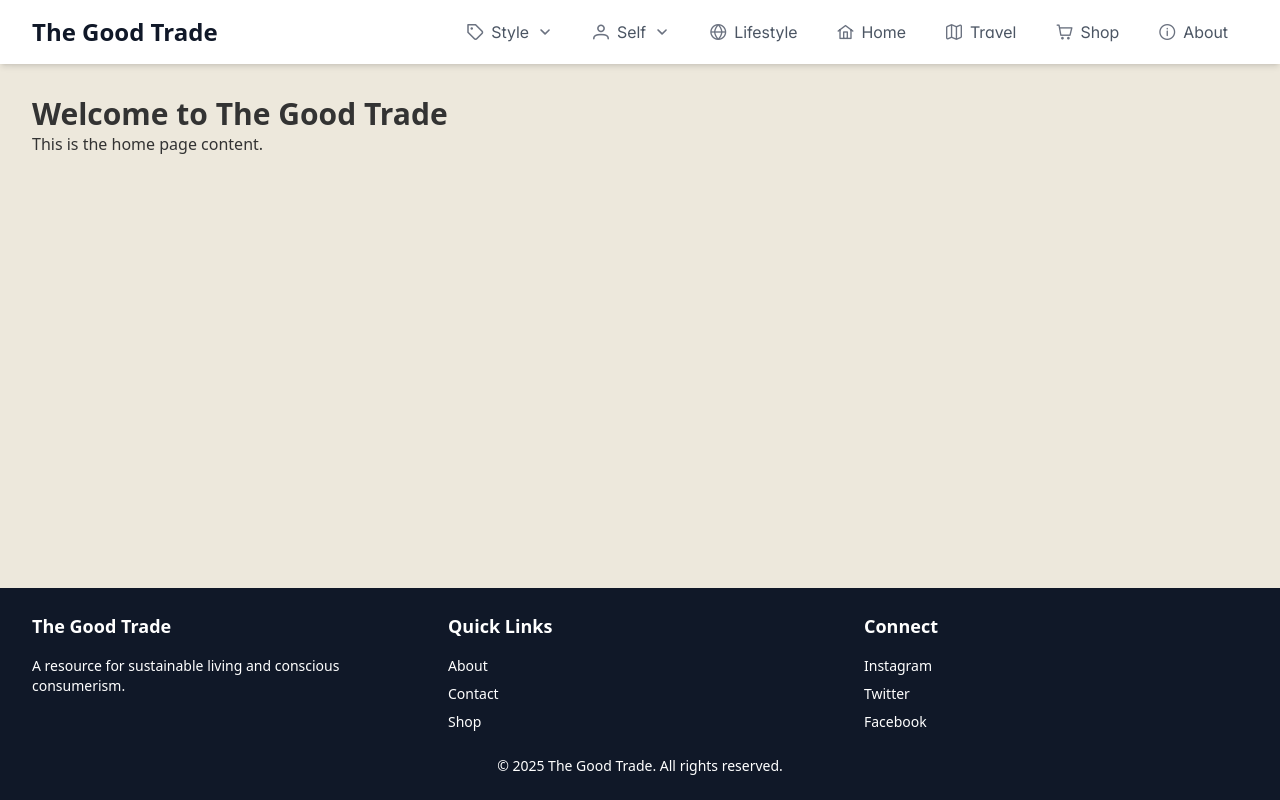
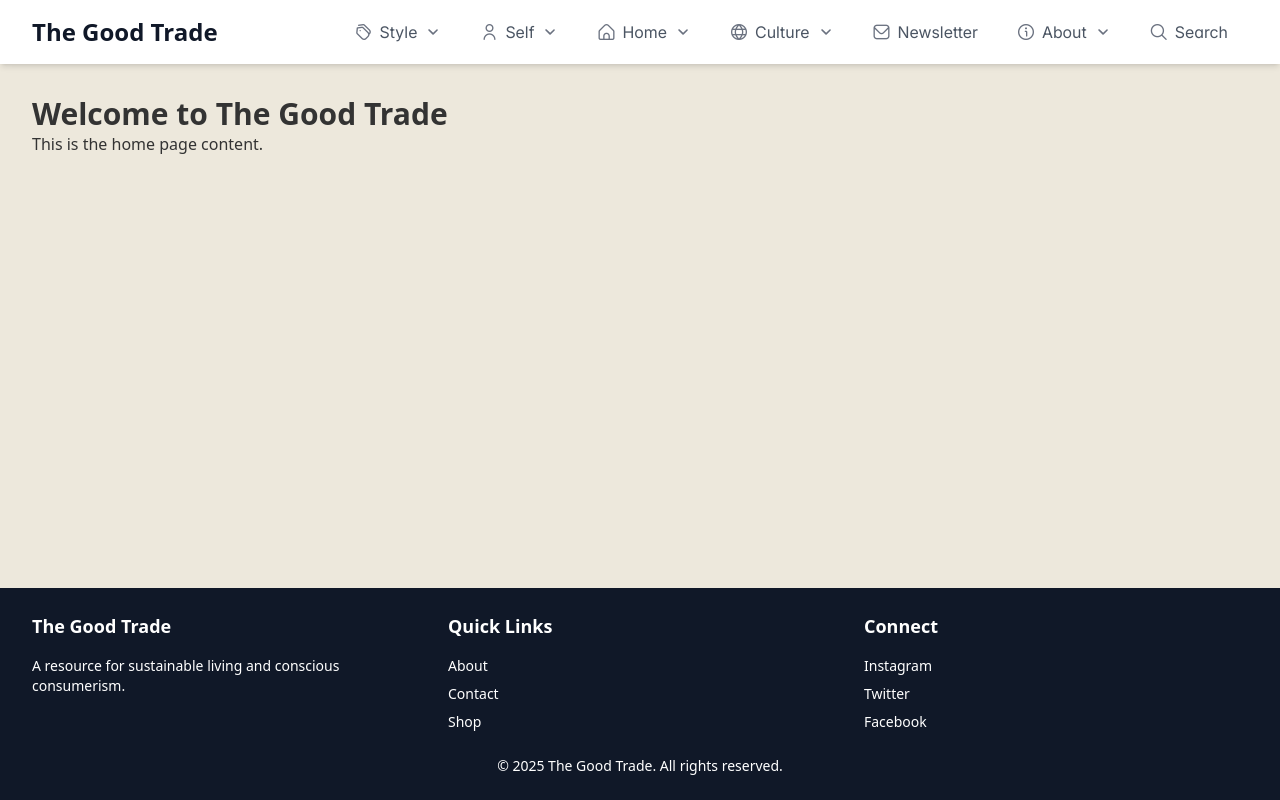
Before and after one commit to vakhoa4875/home-blog, a React (Vite) app: page / in a window 1280 px wide. Built offline with nearby package versions, Linux system fonts and the light colour scheme.

Commit message:
feat: add Flaticon icons and refactor Navbar menu items for improved navigation

```diff
--- a/package.json
+++ b/package.json
@@ -11,8 +11,8 @@
     "preview": "vite preview"
   },
   "dependencies": {
+    "@flaticon/flaticon-uicons": "^3.3.1",
     "@tailwindcss/vite": "^4.0.14",
-    "primeicons": "^7.0.0",
     "primereact": "^10.9.3",
     "react": "^19.0.0",
     "react-dom": "^19.0.0",
--- a/src/App.css
+++ b/src/App.css
@@ -1,10 +1,13 @@
+/* Import TailwindCSS */
 @import "tailwindcss";
 
+/* Import PrimeReact theme */
+@import 'primereact/resources/themes/lara-light-indigo/theme.css' layer(primereact);
+
+/* Import custom theme overrides */
+@import './custom-theme.css';
+
 @layer tailwind-base, primereact, tailwind-utilities;
-
-@import 'primereact/resources/themes/lara-light-indigo/theme.css' layer(primereact);
-@import './custom-theme.css';
-/* Custom theme overrides */
 
 .custom\:block {
   @media (width >=1040px) {
@@ -33,10 +36,18 @@
 /* Menubar Styles */
 .p-menubar {
   border: none !important;
-  background-color: white !important;
+  background-color: white ! important;
   padding: 0 !important;
 }
 
 .p-menubar .p-submenu-list {
   width: max-content !important;
 }
+
+.p-menuitem-icon,
+.fi {
+  display: flex;
+  align-items: center;
+  /* Căn giữa icon */
+  justify-content: center;
+}
--- a/src/components/Navbar.tsx
+++ b/src/components/Navbar.tsx
@@ -1,101 +1,31 @@
-import { Button } from 'primereact/button';
-import { Menubar } from 'primereact/menubar';
-import { MenuItem } from 'primereact/menuitem';
-import { PanelMenu } from 'primereact/panelmenu';
-import { Sidebar } from 'primereact/sidebar';
-import React, { useState } from 'react';
-import { Link } from 'react-router-dom';
+import { Button } from "primereact/button";
+import { Menubar } from "primereact/menubar";
+import { PanelMenu } from "primereact/panelmenu";
+import { Sidebar } from "primereact/sidebar";
+import React, { useState } from "react";
+import { Link } from "react-router-dom";
+import { menuItems } from "./menuItems";
 
-export const menuItems: MenuItem[] = [
-  {
-    label: 'Style',
-    icon: 'pi pi-tag',
-    items: [
-      {
-        label: 'Fashion',
-        icon: 'pi pi-shopping-cart',
-        url: '/fashion',
-      },
-      {
-        label: 'Beauty',
-        icon: 'pi pi-sparkles',
-        url: '/jewelry',
-      },
-    ]
-  },
-  {
-    label: 'Self',
-    icon: 'pi pi-user',
-    items: [
-      {
-        label: 'Wellness',
-        icon: 'pi pi-heart',
-        url: '/wellness',
-      },
-      {
-        label: 'Work & Money',
-        icon: 'pi pi-money-bill',
-        url: '/work-money',
-      },
-      {
-        label: 'Relationships',
-        icon: 'pi pi-users',
-        url: '/relationships',
-      },
-      {
-        label: 'Parenthood',
-        icon: 'pi pi-users',
-        url: '/parenthood',
-      },
-    ]
-  },
-  {
-    label: 'Lifestyle',
-    icon: 'pi pi-globe',
-    url: '/lifestyle',
-  },
-  {
-    label: 'Home',
-    icon: 'pi pi-home',
-    url: '/',
-  },
-  {
-    label: 'Travel',
-    icon: 'pi pi-map',
-    url: '/travel',
-  },
-  {
-    label: 'Shop',
-    icon: 'pi pi-shopping-cart',
-    url: '/shop',
-  },
-  {
-    label: 'About',
-    icon: 'pi pi-info-circle',
-    url: '/about',
-  },
-];
 const Navbar: React.FC = () => {
   const [sidebarVisible, setSidebarVisible] = useState(false);
+  const items = menuItems();
 
   return (
-    <nav className="w-full bg-white shadow-md fixed top-0 z-50">
-      <div className="max-w-7xl mx-auto px-4 sm:px-6 lg:px-8">
-        <div className="flex justify-between items-center h-16">
+    <nav className="fixed top-0 z-50 w-full bg-white shadow-md">
+      <div className="px-4 mx-auto max-w-7xl sm:px-6 lg:px-8">
+        <div className="flex items-center justify-between h-16">
           <div className="flex-shrink-0">
             <Link to="/" className="text-2xl font-bold text-gray-900">
               The Good Trade
             </Link>
           </div>
           <div className="hidden custom:block">
-            <Menubar
-              model={menuItems}
-            />
+            <Menubar model={items} />
           </div>
           <div className="custom:hidden">
             <Button
-              icon="pi pi-bars"
-              className="p-button-text p-button-plain text-gray-700"
+              icon="fi fi-rr-menu-burger"
+              className="text-gray-700 p-button-text p-button-plain"
               onClick={() => setSidebarVisible(true)}
             />
           </div>
@@ -107,8 +37,8 @@ const Navbar: React.FC = () => {
         position="right"
         className="w-64"
       >
-        <h2 className="text-xl font-bold mb-4">The Good Trade</h2>
-        <PanelMenu model={menuItems}></PanelMenu>
+        <h2 className="mb-4 text-xl font-bold">The Good Trade</h2>
+        <PanelMenu model={items}></PanelMenu>
       </Sidebar>
     </nav>
   );
--- /dev/null
+++ b/src/components/menuItems.ts
@@ -0,0 +1,129 @@
+import { MenuItem } from "primereact/menuitem";
+import { useNavigate } from "react-router-dom";
+
+export const menuItems = (): MenuItem[] => {
+    const navigate = useNavigate();
+
+    return [
+        {
+            label: "Style",
+            icon: "fi fi-rr-tags",
+            items: [
+                {
+                    label: "Fashion",
+                    icon: "fi fi-rr-tshirt",
+                    command: () => navigate("/fashion"),
+                },
+                {
+                    label: "Beauty",
+                    icon: "fi fi-rr-palette",
+                    command: () => navigate("/beauty"),
+                },
+            ],
+        },
+        {
+            label: "Self",
+            icon: "fi fi-rr-user",
+            items: [
+                {
+                    label: "Wellness",
+                    icon: "fi fi-rr-heart",
+                    command: () => navigate("/wellness"),
+                },
+                {
+                    label: "Work + Money",
+                    icon: "fi fi-rr-briefcase",
+                    command: () => navigate("/work-money"),
+                },
+                {
+                    label: "Relationships",
+                    icon: "fi fi-rr-users",
+                    command: () => navigate("/relationships"),
+                },
+                {
+                    label: "Parenthood",
+                    icon: "fi fi-rr-baby",
+                    command: () => navigate("/parenthood"),
+                },
+            ],
+        },
+        {
+            label: "Home",
+            icon: "fi fi-rr-home",
+            items: [
+                {
+                    label: "Decor",
+                    icon: "fi fi-rr-paint-brush",
+                    command: () => navigate("/decor"),
+                },
+                {
+                    label: "Food",
+                    icon: "fi fi-rr-utensils",
+                    command: () => navigate("/food"),
+                },
+                {
+                    label: "Zero Waste",
+                    icon: "fi fi-rr-recycle",
+                    command: () => navigate("/zero-waste"),
+                },
+                {
+                    label: "Gifts",
+                    icon: "fi fi-rr-gift",
+                    command: () => navigate("/gifts"),
+                },
+            ],
+        },
+        {
+            label: "Culture",
+            icon: "fi fi-rr-globe",
+            items: [
+                {
+                    label: "Activism",
+                    icon: "fi fi-rr-bullhorn",
+                    command: () => navigate("/activism"),
+                },
+                {
+                    label: "Slow Living",
+                    icon: "fi fi-rr-clock",
+                    command: () => navigate("/slow-living"),
+                },
+                {
+                    label: "Media",
+                    icon: "fi fi-rr-book",
+                    command: () => navigate("/media"),
+                },
+            ],
+        },
+        {
+            label: "Newsletter",
+            icon: "fi fi-rr-envelope",
+            command: () => navigate("/newsletter"),
+        },
+        {
+            label: "About",
+            icon: "fi fi-rr-info",
+            items: [
+                {
+                    label: "About",
+                    icon: "fi fi-rr-info",
+                    command: () => navigate("/about"),
+                },
+                {
+                    label: "Advertise",
+                    icon: "fi fi-rr-bullseye",
+                    command: () => navigate("/advertise"),
+                },
+                {
+                    label: "Careers",
+                    icon: "fi fi-rr-briefcase",
+                    command: () => navigate("/careers"),
+                },
+            ],
+        },
+        {
+            label: "Search",
+            icon: "fi fi-rr-search",
+            command: () => navigate("/search"),
+        },
+    ];
+};
```
Also changed, not shown: src/main.tsx (+8 -8 lines), 1 other file (tests, documents, lock files or other folders).
